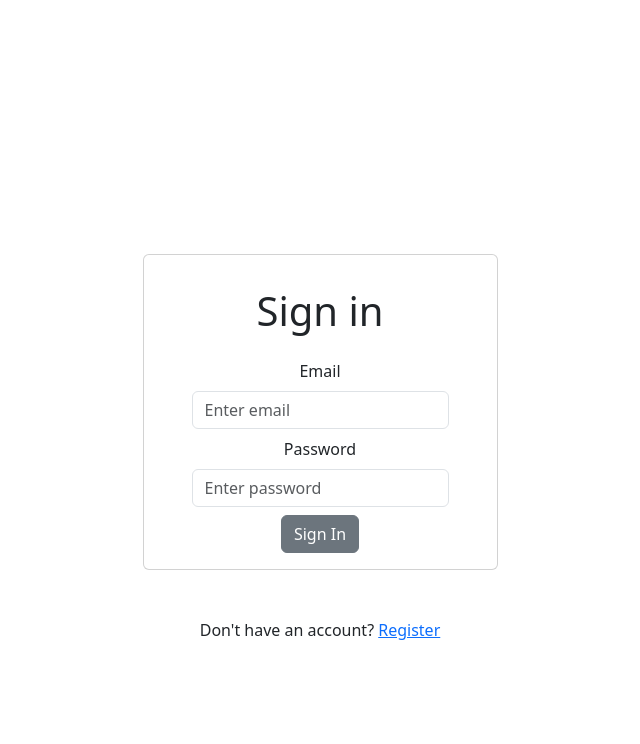
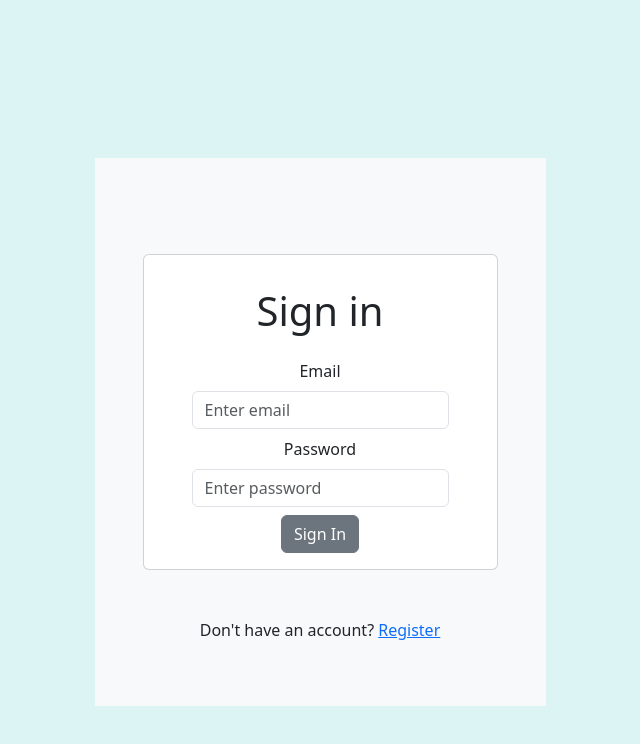
Before and after one commit to Oksana-bondareva/registration-and-authentication, a React (Vite) app: page /sign-in in a window 1280 px wide. Shown: the top 744 px of the page, without its empty margins (320-960 px from the left). Built offline with nearby package versions, Linux system fonts and the light colour scheme.

Commit message:
feat: add toasts and styles

```diff
--- a/package.json
+++ b/package.json
@@ -26,7 +26,8 @@
     "react": "^18.3.1",
     "react-bootstrap": "^2.10.5",
     "react-dom": "^18.3.1",
-    "react-router-dom": "^6.28.0"
+    "react-router-dom": "^6.28.0",
+    "react-toastify": "^10.0.6"
   },
   "devDependencies": {
     "@eslint/js": "^9.13.0",
--- a/src/components/SignInForm/SignInForm.tsx
+++ b/src/components/SignInForm/SignInForm.tsx
@@ -4,6 +4,8 @@ import { Link } from "react-router-dom";
 import { useState } from 'react';
 import axios from 'axios';
 import { useNavigate } from 'react-router-dom';
+import { toast, ToastContainer } from 'react-toastify';
+import 'react-toastify/dist/ReactToastify.css';
 
 const SignInForm = () => {
     const [email, setEmail] = useState('');
@@ -12,18 +14,22 @@ const SignInForm = () => {
 
     const handleSubmit = async (event: { preventDefault: () => void; }) => {
         event.preventDefault();
-        try { const response = await axios.post('http://localhost:5000/sign-in', { email, password });
-            console.log('User signed in successfully');
+        try {
+            const response = await axios.post('http://localhost:5000/sign-in', { email, password });
             localStorage.removeItem('allUsersBlocked');
             localStorage.setItem('authToken', response.data.token);
-            navigate('/main');
+            toast.success('User signed in successfully');
+            setTimeout(() => {
+                navigate('/main');
+            }, 1000);
         } catch (err) {
-            console.error(err); alert('Error signing in');
+            toast.error('Error authentication user. Please enter the correct email and password.');
         }
     };
 
     return (
-        <Container>
+        <Container className="bg-light p-5">
+            <ToastContainer />
             <Card className="my-5 px-5 py-3">
                 <h1 className="m-3 text-center">Sign in</h1>
                 <Form onSubmit={handleSubmit}>
--- a/src/components/SignUpForm/SignUpForm.tsx
+++ b/src/components/SignUpForm/SignUpForm.tsx
@@ -3,6 +3,8 @@ import Form from 'react-bootstrap/Form';
 import { Link, useNavigate } from "react-router-dom";
 import { useState } from 'react';
 import axios from 'axios';
+import { toast, ToastContainer } from 'react-toastify';
+import 'react-toastify/dist/ReactToastify.css';
 
 const SignUpForm = () => {
     const [username, setUserName] = useState('');
@@ -14,17 +16,20 @@ const SignUpForm = () => {
         event.preventDefault();
         try {
             const response = await axios.post('http://localhost:5000/sign-up', { username, email, password });
-            console.log('User registered successfully');
             localStorage.removeItem('allUsersBlocked');
             localStorage.setItem('authToken', response.data.token);
-            navigate('/main');
+            toast.success('User registered successfully');
+            setTimeout(() => {
+                navigate('/main');
+            }, 1000);
         } catch (err) {
-            console.log('Error registering user');
+            toast.error('This user already exists');
         }
     };
 
     return (
-        <Container>
+        <Container className="bg-light p-5">
+            <ToastContainer />
             <Card className="my-5 px-5 py-3">
                 <h1 className="m-3 text-center">Sign up</h1>
                 <Form onSubmit={handleSubmit}>
--- a/src/components/UsersTable/UsersTable.tsx
+++ b/src/components/UsersTable/UsersTable.tsx
@@ -3,6 +3,8 @@ import axios from 'axios';
 import { Table, Container, Form, Button, ButtonGroup } from 'react-bootstrap';
 import { useNavigate } from 'react-router-dom';
 import './UsersTable.css';
+import { toast, ToastContainer } from 'react-toastify';
+import 'react-toastify/dist/ReactToastify.css';
 
 interface User {
     id: number;
@@ -83,7 +85,7 @@ const UsersTable = () => {
                 navigate('/sign-in');
             }
         } catch (err) {
-            console.error('Error blocking users:', err);
+            toast.error('Error blocking users');
         }
     };
 
@@ -95,7 +97,7 @@ const UsersTable = () => {
             setSelectedUsers([]);
             localStorage.removeItem('allUsersBlocked');
         } catch (err) {
-            console.error('Error unblocking users:', err);
+            toast.error('Error unblocking users');
         }
     };
 
@@ -106,7 +108,7 @@ const UsersTable = () => {
             setUsers(updatedUsers);
             setSelectedUsers([]);
         } catch (err) {
-            console.error('Error deleting users:', err);
+            toast.error('Error deleting users');
         }
     };
 
@@ -128,6 +130,7 @@ const UsersTable = () => {
 
     return (
         <Container className="main-container">
+            <ToastContainer />
             <div className="d-flex justify-content-between align-items-center my-4">
                 <h1>User List</h1>
                 <Button variant="outline-dark" onClick={handleLogout}>
--- a/src/index.css
+++ b/src/index.css
@@ -5,7 +5,7 @@
 
   color-scheme: light dark;
   color: rgba(255, 255, 255, 0.87);
-  background-color: #242424;
+  background-color: #ddf4f4;
 
   max-width: 1280px;
   margin: 0 auto;
@@ -34,22 +34,10 @@ body {
   place-items: center;
   min-width: 320px;
   min-height: 100vh;
+  background-color: #ddf4f4 !important;
 }
 
 h1 {
   font-size: 3.2em;
   line-height: 1.1;
 }
-
-@media (prefers-color-scheme: light) {
-  :root {
-    color: #213547;
-    background-color: #ffffff;
-  }
-  a:hover {
-    color: #747bff;
-  }
-  button {
-    background-color: #f9f9f9;
-  }
-}
```
Also changed, not shown: 1 other file (tests, documents, lock files or other folders).
